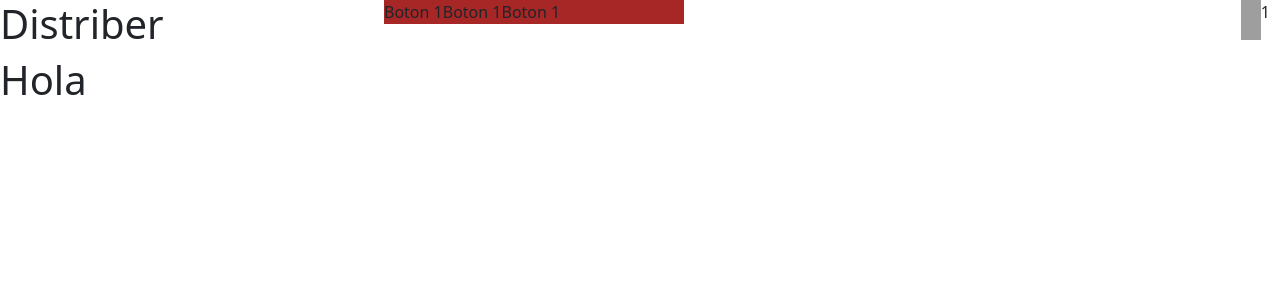
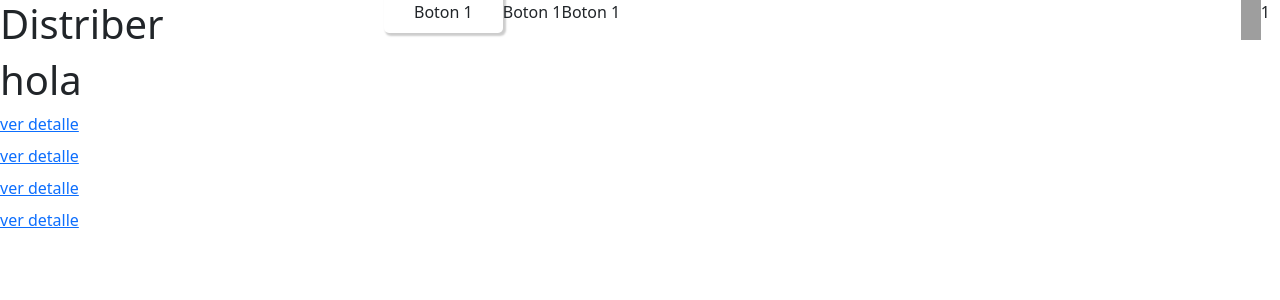
Before and after one commit to Cecilia00/fitzpatricktienda, a React (Create React App) app: page / in a window 1280 px wide. Shown: the top 300 px of the page. Built offline with nearby package versions, Linux system fonts and the light colour scheme; grey boxes are pictures that could not be loaded.

Commit message:
created detail view

```diff
--- a/package.json
+++ b/package.json
@@ -9,6 +9,7 @@
     "bootstrap": "^5.2.1",
     "react": "^18.2.0",
     "react-dom": "^18.2.0",
+    "react-router-dom": "^6.4.1",
     "react-scripts": "5.0.1",
     "web-vitals": "^2.1.4"
   },
--- a/src/App.js
+++ b/src/App.js
@@ -1,11 +1,18 @@
 import Navbar from './components/Navbar/Navbar.js';
 import ItemListContainer from './components/ItemListContainer/ItemListContainet'
+import ItemDetailContainer from './components/ItemDetailContainer/ItemDetailContainer'
+import { BrowserRouter, Routes, Route } from 'react-router-dom'
 
 function App() {
   return (
     <div >
-      <Navbar />
-      <ItemListContainer saludo= {'Hola'} />
+      <BrowserRouter>
+        <Navbar />
+        <Routes>
+          <Route path='/' element = {<ItemListContainer />} />
+          <Route path='/detalle/:productId' element = {<ItemDetailContainer />} />
+        </Routes>
+      </BrowserRouter>
     </div>
   );
 }
--- /dev/null
+++ b/src/asyncMock.js
@@ -0,0 +1,42 @@
+const products = [
+    {
+        id: "001",
+        nombre: "Queso",
+        categoría: "Fiambres",
+        precio: "500",
+    },
+    {
+        id: "002",
+        nombre: "Jamón",
+        categoría: "Fiambres",
+        precio: "700",
+    },
+    {
+        id: "003",
+        nombre: "Harina",
+        categoría: "Cereales",
+        precio: "100",
+    },
+    {
+        id: "004",
+        nombre: "Lentejas",
+        categoría: "Legumbres",
+        precio: "200",
+    }
+]
+
+export const getProducts = () => {
+    return new Promise((resolve) => {
+        setTimeout(() => {
+            resolve(products)
+        }, 1000)
+    })
+}
+
+export const getProduct = (id) => {
+    return new Promise((resolve) => {
+        setTimeout(() => {
+            resolve(products.find(prod => prod.id === id))
+        }, 1000)
+    })
+}
--- /dev/null
+++ b/src/components/Counter/Counter.js
@@ -0,0 +1,28 @@
+import './Counter.css'
+import { React, useState, useRef, useEffect } from 'react'
+
+const Counter = () => {
+    const [count, setCount] = useState(0)
+
+    const add = () => {
+        setCount(count + 1)
+    }
+
+    const rest = () => {
+        if (count>0) {
+        setCount(count - 1)}
+    }
+
+    const reset = () => {
+        setCount(0)
+    }
+    return (
+        <div>
+            <h3>{count}</h3>
+            <button onClick={add}>Aumentar</button>
+            <button disabled={count>0 ? false : true} onClick={rest}>Disminuir</button>
+            <button onClick={reset}>Resetear</button>
+        </div>
+    )
+}
+export default Counter
--- /dev/null
+++ b/src/components/Item/Item.js
@@ -0,0 +1,14 @@
+import {Link} from 'react-router-dom'
+
+const Item = (prod) => {
+    return (
+        <div key= {prod.id}>
+        <h1>{prod.nombre}</h1>
+        <h2> {prod.precio}</h2>
+        <Link to={`/detalle/${prod.id}`} > ver detalle</Link>
+        </div>
+    )
+
+}
+
+export default Item
--- /dev/null
+++ b/src/components/ItemDetailContainer/ItemDetailContainer.js
@@ -0,0 +1,41 @@
+import { useEffect, useState } from "react"
+import { getProduct } from "../../asyncMock"
+import { useParams } from "react-router-dom"
+import Counter from "../Counter/Counter"
+
+
+const ItemDetailContainer = () => {
+    const [product, setProduct] = useState([])
+    const [loading, setLoading] = useState(true)
+    const {productId} = useParams()
+
+
+    useEffect(() => {
+        getProduct(productId).then(product => {
+            setProduct(product)
+        }).finally(() => {
+            setLoading(false)
+        })
+
+    }, [])
+
+    console.log (product)
+    if (loading) {
+        return <h1>Cargando</h1>
+    }
+    else {
+    return (
+        <div>
+            <h1>Detalle del producto</h1>
+            <div>
+                <h1>{product.nombre}</h1>
+                <h1>{product.precio}</h1>
+                <Counter/>
+            </div>
+        </div>
+    )}
+
+
+}
+
+export default ItemDetailContainer
--- /dev/null
+++ b/src/components/ItemList/ItemList.js
@@ -0,0 +1,11 @@
+import Item from '../Item/Item'
+
+const ItemList = ({products}) =>{
+return (
+    <div> {products.map (prod => (
+
+        <Item key={prod.id} prod={prod}/>
+    ))}</div>)
+}
+
+export default ItemList
--- a/src/components/ItemListContainer/ItemListContainet.js
+++ b/src/components/ItemListContainer/ItemListContainet.js
@@ -1,7 +1,24 @@
 import './ItemListContainer.css'
+import {getProducts} from '../../asyncMock'
+import { useEffect, useState } from 'react'
+import ItemList from '../ItemList/ItemList'
 
-const ItemListContainer = ({saludo}) => {
-    return <h1> {saludo}</h1>
+const ItemListContainer = () => {
+    const [products, setProducts] = useState ([])
+
+    useEffect (()=> {
+        getProducts().then(products => {
+            setProducts(products)
+        })
+    }, [])
+
+    return (
+        <div>
+            <h1>hola</h1>
+            <ItemList products={products}/>
+
+        </div>
+    )
 }
 
 export default ItemListContainer
--- a/src/components/Navbar/Navbar.css
+++ b/src/components/Navbar/Navbar.css
@@ -42,7 +42,6 @@
     display: none;
     flex-wrap: wrap;
     width: 100%;
-    background-color: #a72626;
     position: relative;
     min-width: 300px;
     padding: 0px;
@@ -62,6 +61,11 @@ input:checked+.MenuBottonList {
     top: 5%;
 }
 
+.navbar_button{
+    font-size: 1rem;
+    border-radius: 5px;
+    padding: 10px 30px;
+}
 
 @media all and (min-width: 601px) {
     .hamburger_label {
@@ -76,5 +80,10 @@ input:checked+.MenuBottonList {
 
     .MenuBottonList {
         display: flex;
+
+    }
+
+    .navbar_button{
+    box-shadow: 2px 2px 2px 1px rgba(0, 0, 0, 0.2);
     }
 }
--- a/src/components/Navbar/Navbar.js
+++ b/src/components/Navbar/Navbar.js
@@ -5,7 +5,7 @@ const Navbar = () => {
     return (
         <nav class="Navbar">
             <div class="leftDiv">
-                <h1> Distriber</h1>
+                <h1 class="NavTitle"> Distriber</h1>
             </div>
             <div class="rightDiv">
                 <div class="CartAndMenuContainer">
@@ -14,7 +14,7 @@ const Navbar = () => {
                         <label class="hamburger_label" for="hamburger_checkbox">&#9776;</label>
                         <input type="checkbox" name="" id="hamburger_checkbox"></input>
                         <ul class="MenuBottonList">
-                            <li> <botton>Boton 1</botton></li>
+                            <li> <botton class="navbar_button">Boton 1</botton></li>
                             <li> <botton>Boton 1</botton></li>
                             <li> <botton>Boton 1</botton></li>
                         </ul>
```
Also changed, not shown: src/components/Counter/Counter.css (added), src/components/ItemDetailContainer/ItemDetailContainer.css (added), 1 other file (tests, documents, lock files or other folders).
